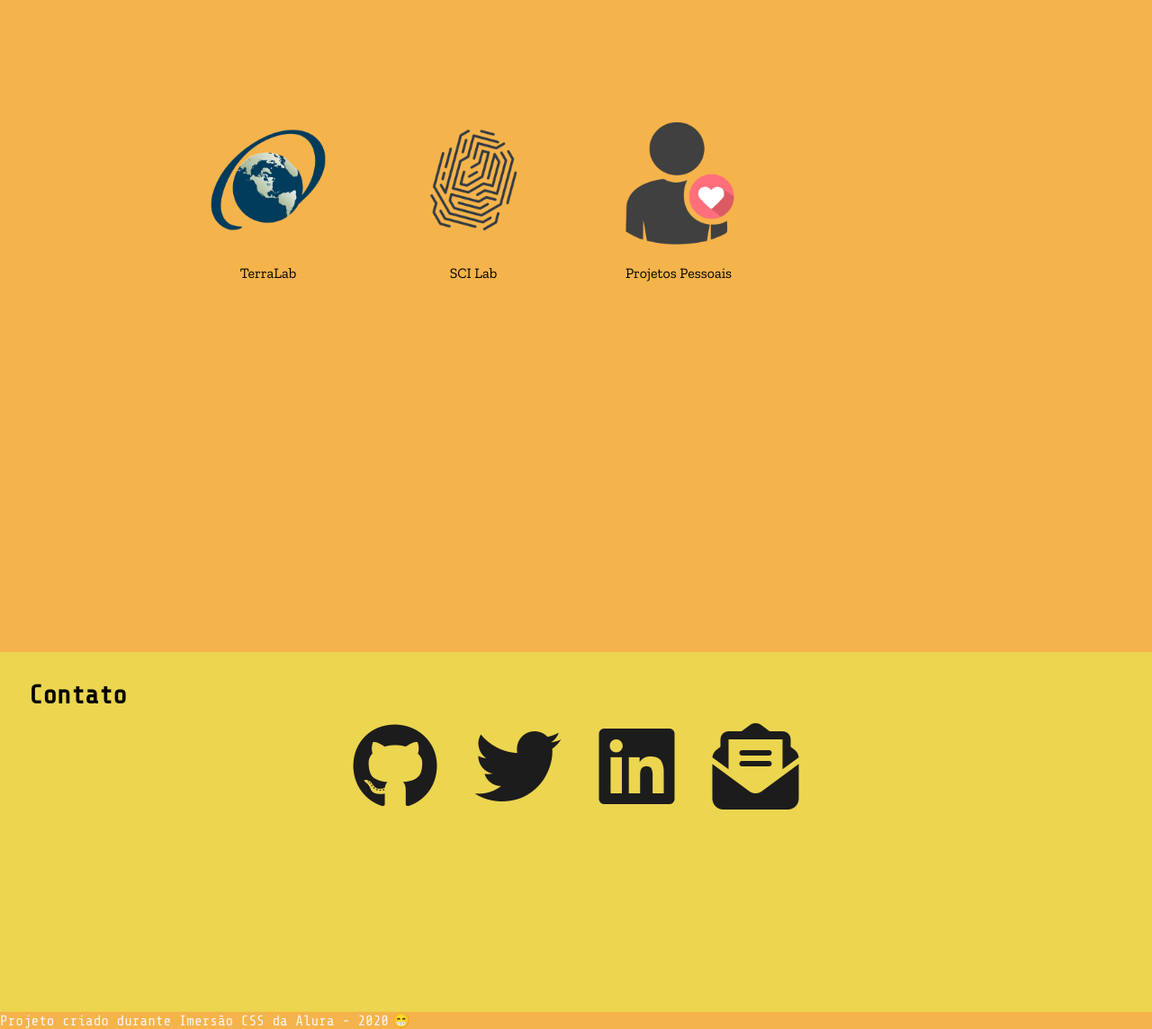
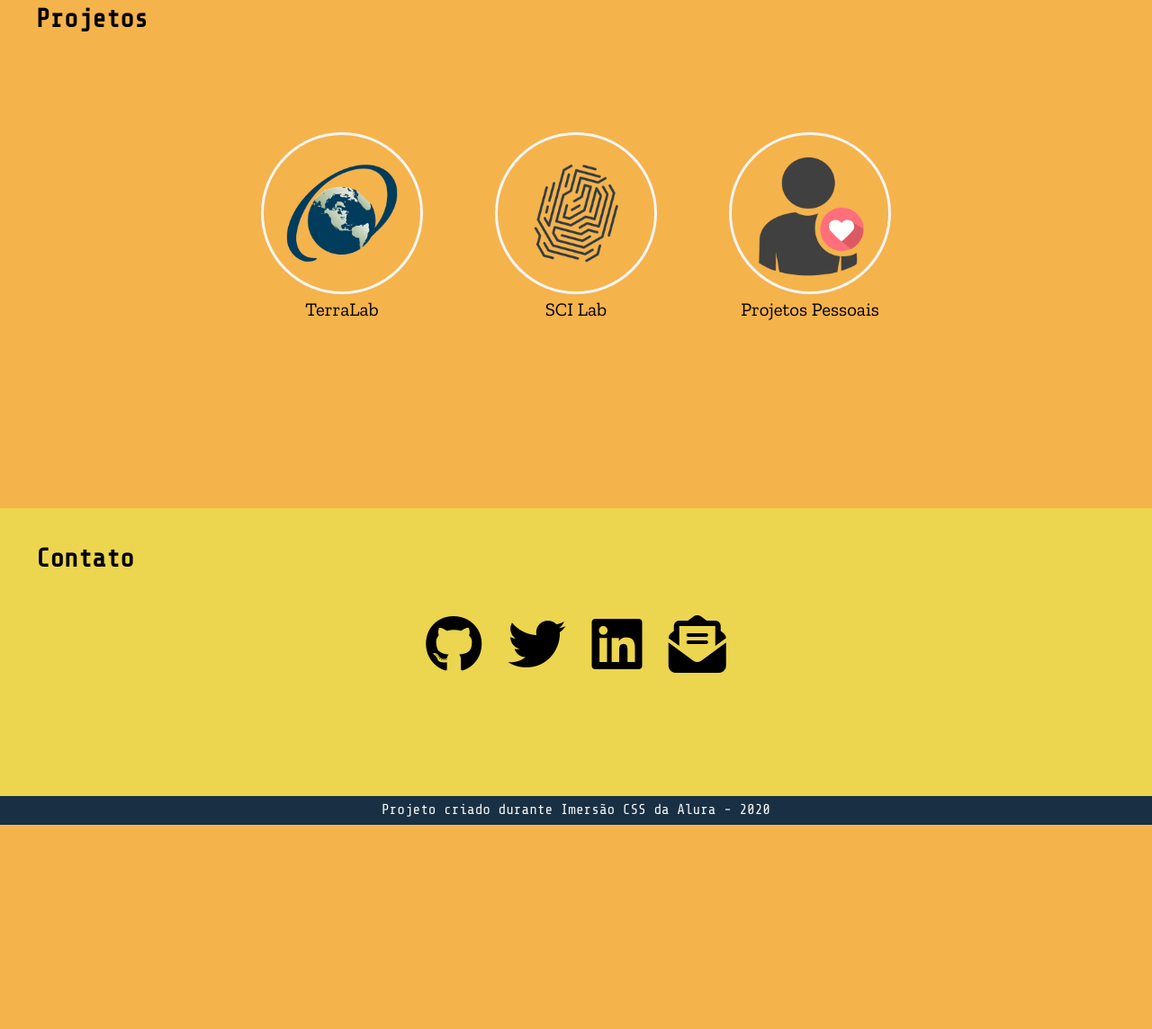
Before and after one commit to lrssv/PersonalWebsite, a plain HTML site: page index.html in a window 1280 px wide. Shown: the part 1515-2659 px from the top of the page at 90% size. After the commit the page ends 2432 px from the top, so only its background shows below. Drawn offline with nearby package versions, Linux system fonts and the light colour scheme.

Commit message:
design finalizado

```diff
--- a/css/estilos.css
+++ b/css/estilos.css
@@ -107,7 +107,7 @@ a:hover{
 }
 
 
-.sobre img{
+.sobre img {
     border: 3px solid whitesmoke;
     border-radius: 50%;
     height: 15em;
@@ -131,16 +131,31 @@ a:hover{
     text-align: justify;
 }
 
+@media (max-width: 800px){
+    .sobre .paragrafos{
+        margin-right: 2vh;
+        margin-left: 2vh;
+    }
+}
+
 .sobre a{
     font-weight: bold;
 }
 
+.portfolio{
+    padding-top: 5em;
+}
 
 .portfolio .grid{
     display: grid;
-    gap: 3em;
+    gap: 5em;
     justify-content: center;
     align-content: center;
+
+}
+
+.portfolio figcaption{
+    font-size: 1.3em;
 }
 
 .portfolio h2,
@@ -151,6 +166,14 @@ a:hover{
     margin-bottom: 0.5em;
     margin-left: auto;
     margin-right: auto;
+}
+
+.img-portfolio {
+    border: 3px solid whitesmoke;
+    border-radius: 50%;
+    height: 180px;
+    width: 180px;
+    object-fit: cover;
 }
 
 .portfolio figure{
@@ -165,10 +188,10 @@ a:hover{
 
 @media (min-width: 850px){
     .portfolio{
-        height: 100vh;
+        height: 60vh;
     }
     .portfolio .grid{
-        grid-template-columns: repeat(4,180px);
+        grid-template-columns: repeat(3,180px);
         height: 50vh;
     }
 }
@@ -187,19 +210,20 @@ a:hover{
 }
 
 .contato{
-    height: 50vh;
-    padding: 2em;
+    height: 40vh;
+    padding: 2.5em;
     background-color: #ecd54f;
 }
 
 .contato .icons{
+    padding: 2em;
     text-align: center;
     justify-content: space-between;
 }
 
 .contato a{
-    color: #1C1C1C ;
-    font-size: 6em;
+    color: black;
+    font-size: 4em;
     padding: 0.2em;
 }
 
@@ -208,3 +232,16 @@ a:hover{
     text-decoration: none;
     text-shadow: 0px 0px 10px rgba(0,0,0,.5)
 }
+
+.rodape{
+    height: 2em;
+    text-align: center;
+    padding: 0.3em;
+    background-color: #192f43;
+}
+
+@media (max-width:560px){
+    .rodape{
+        font-size: 0.7em;
+    }
+}
--- a/index.html
+++ b/index.html
@@ -67,7 +67,7 @@
         </div>
       </section>
     <footer class="rodape">
-        <a href="https://www.alura.com.br/imersao-css?ct=t%28News+TB+%23682%29" class="">Projeto criado durante Imersão  CSS da Alura - 2020</a> 😁
+        <a href="https://www.alura.com.br/imersao-css?ct=t%28News+TB+%23682%29" class="">Projeto criado durante Imersão  CSS da Alura - 2020</a>
     </footer>
 </body>
 </html>
```
